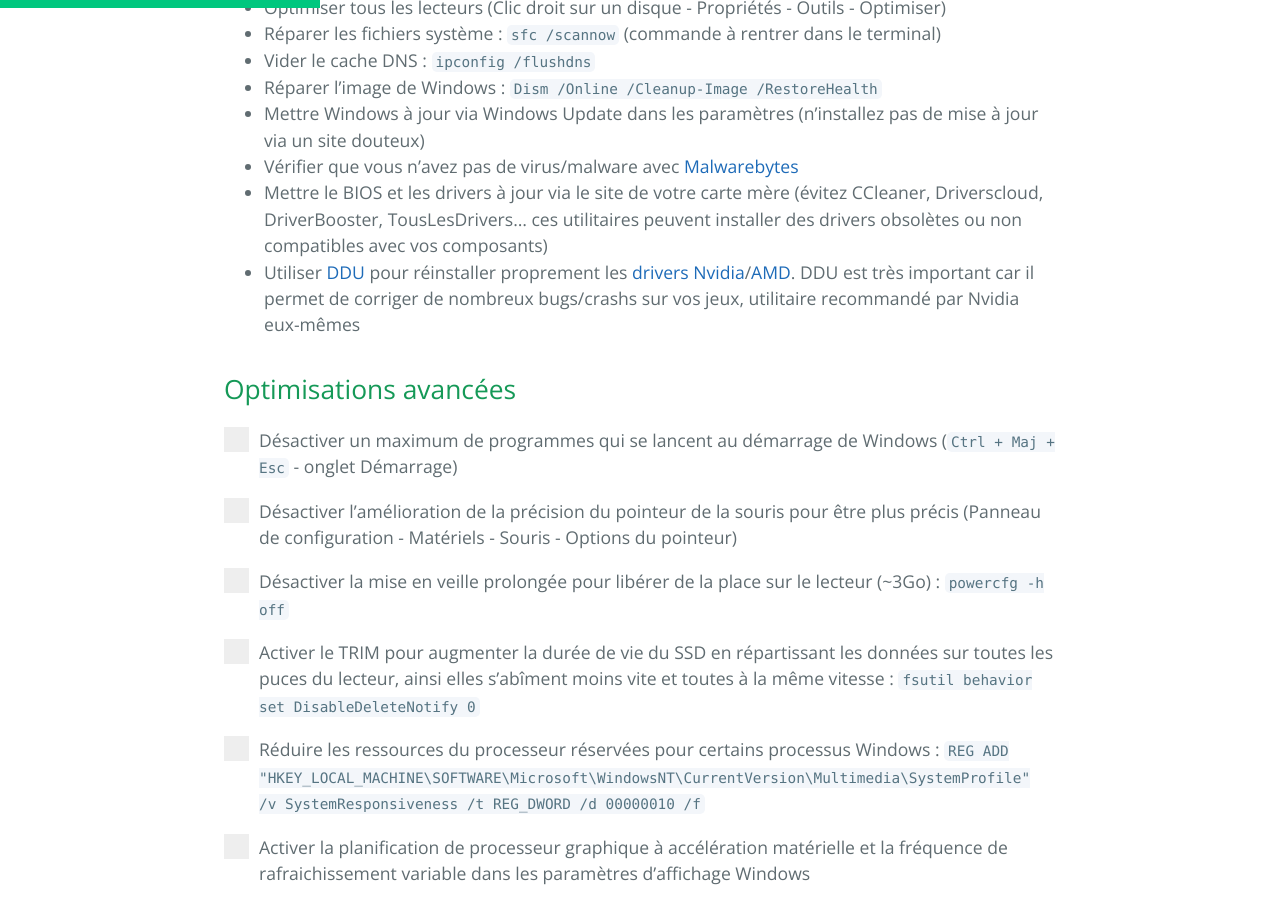
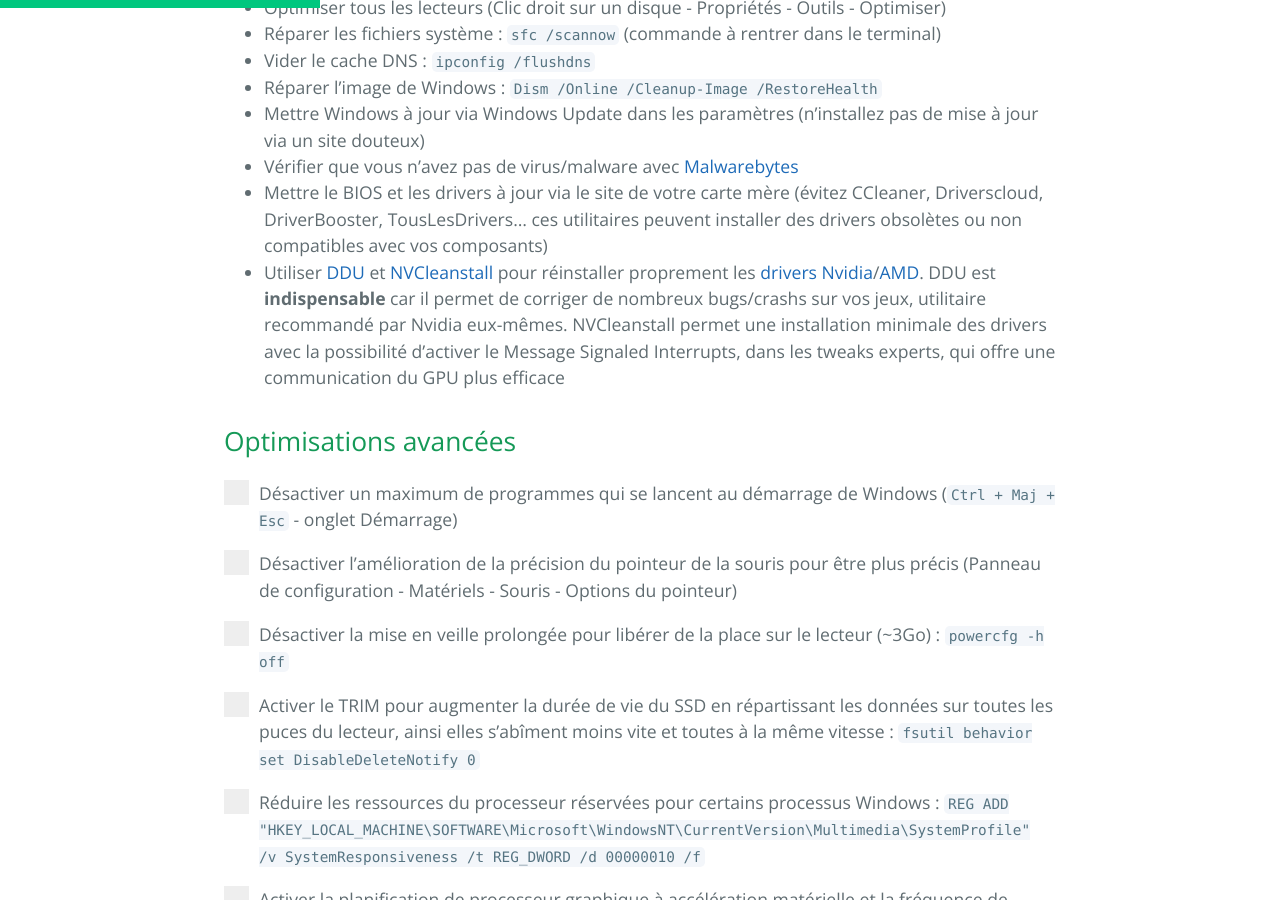
Before and after one commit to PouletEnSlip/pouletenslip.github.io, a Jekyll site: the page built from pages/opti/index.md, in a window 1280 px wide and 900 px high, scrolled down 737 px. Built offline with Jekyll 4.4.1, drawn with Linux system fonts in a browser that asks for light colours; comment, search, counter and statistics services are not loaded; our own code applies the rules of GitHub Pages for plain Markdown files; some of the changed text lies outside the part shown.

Commit message:
Update index.md

```diff
--- a/pages/opti/index.md
+++ b/pages/opti/index.md
@@ -16,7 +16,7 @@ Voici des optimisations simples et saines pour un PC sous Windows 10/11. Ces man
 * Mettre Windows à jour via Windows Update dans les paramètres (n'installez pas de mise à jour via un site douteux)
 * Vérifier que vous n'avez pas de virus/malware avec [Malwarebytes](https://fr.malwarebytes.com/)
 * Mettre le BIOS et les drivers à jour via le site de votre carte mère (évitez CCleaner, Driverscloud, DriverBooster, TousLesDrivers... ces utilitaires peuvent installer des drivers obsolètes ou non compatibles avec vos composants)
-* Utiliser [DDU](https://www.guru3d.com/files-details/display-driver-uninstaller-download.html) pour réinstaller proprement les [drivers Nvidia](https://www.nvidia.fr/Download/index.aspx?lang=fr)/[AMD](https://www.amd.com/en/support). DDU est très important car il permet de corriger de nombreux bugs/crashs sur vos jeux, utilitaire recommandé par Nvidia eux-mêmes
+* Utiliser [DDU](https://www.guru3d.com/files-details/display-driver-uninstaller-download.html) et [NVCleanstall](https://www.techpowerup.com/download/techpowerup-nvcleanstall/) pour réinstaller proprement les [drivers Nvidia](https://www.nvidia.fr/Download/index.aspx?lang=fr)/[AMD](https://www.amd.com/en/support). DDU est **indispensable** car il permet de corriger de nombreux bugs/crashs sur vos jeux, utilitaire recommandé par Nvidia eux-mêmes. NVCleanstall permet une installation minimale des drivers avec la possibilité d'activer le Message Signaled Interrupts, dans les tweaks experts, qui offre une communication du GPU plus efficace
 
 ## Optimisations avancées
 
@@ -77,10 +77,6 @@ e9a42b02-d5df-448d-aa00-03f14749eb61` pour l’afficher). Dans les paramètres a
 <input type="checkbox">
 <span class="checkmark"></span>
 
-<label class="container">Cocher le mode [MSI](https://www.mediafire.com/file/ewpy1p0rr132thk/MSI_util_v3.zip/file) **uniquement** pour la carte graphique (il faudra le réactiver après chaque mise à jour des drivers de la carte graphique). Plus d'infos [ici](https://forum.malekal.com/viewtopic.php?t=62058)
-<input type="checkbox">
-<span class="checkmark"></span>
-
 <label class="container">Modifications du panneau Nvidia (options AMD similaires) : sélectionner "Utiliser les paramètres d’images 3D avancés", mettre le mode de faible latence sur "On", privilégier les performances maximales, activer G-SYNC + V-SYNC + limiter les IPS à 2 en dessous de la fréquence de rafraîchissement de l’écran pour éviter les déchirures d’images (écran 144Hz → limite à 142FPS). Si vous activez la V-SYNC dans le panneau Nvidia, il faut la désactiver dans les paramètres du jeu. Ces paramètres sont les meilleurs pour quelqu'un qui recherche la meilleure qualité d'image possible avec un impact minime sur la latence. Plus d'infos [ici](https://blurbusters.com/gsync/gsync101-input-lag-tests-and-settings/14/)
 <input type="checkbox">
 <span class="checkmark"></span>
```
